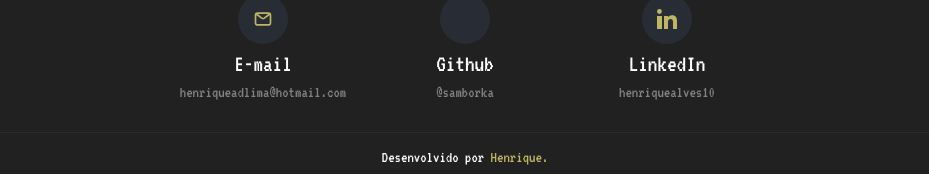
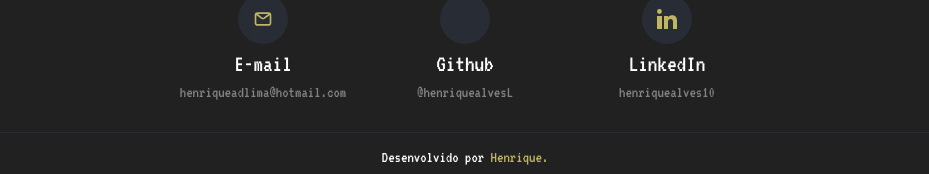
Before and after one commit to henriquealvesL/portfolio, a Next.js app: page / in a window 1280 px wide. Shown: the part 2542-2716 px from the top of the page, without its empty margins (175-1104 px from the left). Built offline with nearby package versions, Linux system fonts and the light colour scheme; some icons are missing.

Commit message:
fix: update GitHub link and username in contact section

```diff
--- a/src/app/page.tsx
+++ b/src/app/page.tsx
@@ -106,13 +106,13 @@ export default function Home() {
                 <small>henriqueadlima@hotmail.com</small>
               </ContactMethod>
             </Link>
-            <Link href="https://github.com/Samborka" target="_blank">
+            <Link href="https://github.com/henriquealvesL" target="_blank">
               <ContactMethod>
                 <ContactIcon>
                   <GithubOriginalIcon size="40px" color="#bfb664" />
                 </ContactIcon>
                 <span>Github</span>
-                <small>@samborka</small>
+                <small>@henriquealvesL</small>
               </ContactMethod>
             </Link>
             <Link
```
